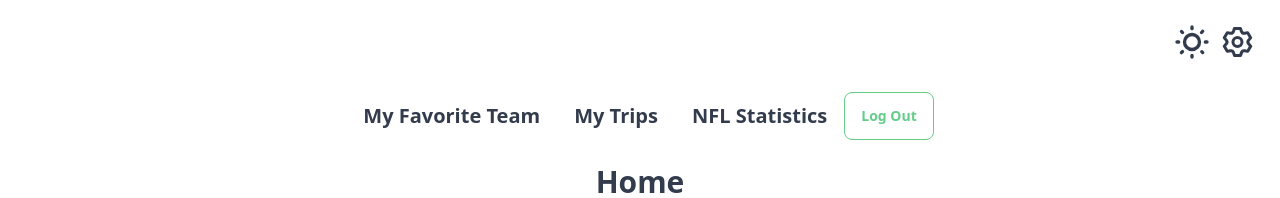
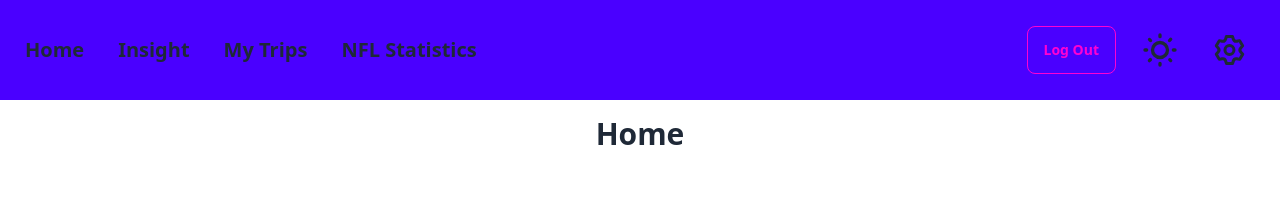
Before and after one commit to Samue1eun/GoalGetaway, a React (Vite) app in the folder frontend/: page /home in a window 1280 px wide. Shown: the top 198 px of the page. Built offline with nearby package versions, Linux system fonts and the light colour scheme; no server answers.

Commit message:
fix multiple navbar issue

```diff
--- a/frontend/components/Cards/Pages/MyFavoriteTeam/TopPlayerStats.jsx
+++ b/frontend/components/Cards/Pages/MyFavoriteTeam/TopPlayerStats.jsx
@@ -1,6 +1,5 @@
 import { useEffect, useState } from "react";
 import { getNFLTopPlayersStatic } from "../../../../src/app/utilities";
-import footballImg from '../../../../assets/football-ball.jpg'
 
 const TopPlayerStats = () => {
 
@@ -21,7 +20,7 @@ const TopPlayerStats = () => {
 
   const renderStatComp = (statKey, statData) => {
     return(
-      <div className="p-6" key={statKey}>
+      <div className="p-6 mt-6" key={statKey}>
         <h4 className="text-3xl ">{statKey.replace(/_/g, " ").toUpperCase()}</h4>
         <p>NAME: {statData[0].player.first_name} {statData[0].player.last_name}</p>
         <p>{statKey.replace(/_/g, " ").toUpperCase()}: {statData[0][statKey]}</p>
@@ -34,13 +33,7 @@ const TopPlayerStats = () => {
         <>
         {topStats ?
         <>
-        <div className="card w-full bg-base-100 h-auto shadow-xl">
-            <figure className="px-10 pt-10">
-            <img
-            src={footballImg}
-            alt="Shoes"
-            className="rounded-xl w-[400px] h-96 " />
-            </figure>
+        <div className="card w-full bg-base-100 h-[500px] shadow-xl">
           <div className="card-body items-center text-center">
             <h2 className="card-title text-4xl">Top Player Stats</h2>
              <div className="flex flex-row flex-wrap items-center justify-center">
--- /dev/null
+++ b/frontend/components/NavBar/Navbar.jsx
@@ -0,0 +1,38 @@
+import { Link } from 'react-router-dom';
+import { useNavigate } from 'react-router-dom';
+import { logOut } from '../../src/app/utilities'
+import NightAndDarkModeToggle from '../NightAndDarkModeToggle/NightAndDarkModeToggle';
+import SettingsIconPageDirectory from '../Settings/SettingsIconPageDirectory/SettingsIconPageDirectory';
+const Navbar = () => {
+
+    const navigate = useNavigate();
+    const handleSignOut = async () => {
+        try {
+            await logOut();
+            alert('Logout successful');
+            navigate('/login'); // Redirect to the login page
+        } catch (error) {
+            console.error('There was an error logging out!', error.message);
+            alert('Logout failed: ' + error.message);
+        }
+    };
+
+    return (
+        <>
+            <div className="navbar bg-primary justify-center">
+                <Link to="/home/" className="btn btn-ghost text-xl">Home</Link>
+                <Link to="/myfavoriteteam/" className="btn btn-ghost text-xl">Insight</Link>
+                <Link to="/mytrips/" className="btn btn-ghost text-xl">My Trips</Link>
+                <Link to="/nflstatistics/" className="btn btn-ghost text-xl">NFL Statistics</Link>
+
+                <div className="flex w-full gap-6 justify-end p-4">
+                <button className="btn btn-outline btn-secondary" onClick={handleSignOut}>Log Out</button>
+                    <NightAndDarkModeToggle />
+                    <SettingsIconPageDirectory />
+                </div>
+            </div>
+        </>
+    );
+    }
+
+export default Navbar;
--- a/frontend/components/NightAndDarkModeToggle/NightAndDarkModeToggle.jsx
+++ b/frontend/components/NightAndDarkModeToggle/NightAndDarkModeToggle.jsx
@@ -1,13 +1,13 @@
 import { useState, useEffect } from 'react';
 
 const NightAndDarkModeToggle = () => {
-    const [theme, setTheme] = useState("emerald");
+    const [theme, setTheme] = useState("light");
 
     const handleToggle = (e) => {
-        if (theme === "emerald") {
+        if (theme === "light") {
             setTheme('synthwave');
         } else {
-            setTheme('emerald');
+            setTheme('light');
         }
     }
 
--- a/frontend/pages/Home/Home.jsx
+++ b/frontend/pages/Home/Home.jsx
@@ -15,10 +15,6 @@ const Home = () =>{
 
     return (
         <>
-            <div className="flex justify-center">
-                <HomeNavBar />
-                {/* <LightAndDarkModeToggle /> */}
-            </div>
             <h1 className="text-center text-3xl font-bold my-4">Home</h1>
             <div className="flex flex-col items-center">
                 <div className="w-full md:w-3/4 p-4 flex justify-between">
--- a/frontend/pages/MyFavoriteTeam/MyFavoriteTeam.jsx
+++ b/frontend/pages/MyFavoriteTeam/MyFavoriteTeam.jsx
@@ -17,9 +17,6 @@ const MyFavoriteTeam = () => {
                 style={{ backgroundImage: `url(${footballFieldBackground})` }}
             >
                 <div className="hero-overlay justify-center justify-items-center w-full p-4">
-                    <div className="flex justify-center">
-                        <MyFavoriteTeamNavBar />
-                    </div>
 
                     <div className="hero-content flex flex-col items-center">
 
--- a/frontend/pages/MyTrips/MyTrips.jsx
+++ b/frontend/pages/MyTrips/MyTrips.jsx
@@ -22,9 +22,7 @@ const MyTrips = () => {
 
     return (
         <>
-            <div className="flex justify-center">
-                <MyTripNavBar />
-            </div>
+
             <h1 className="text-center text-3xl font-bold my-4">Book Your Game-day Getaway</h1>
             <div className="flex flex-col items-center">
                 <div className="w-full p-4 flex justify-center ">
--- a/frontend/pages/NFLStats/NFLStats.jsx
+++ b/frontend/pages/NFLStats/NFLStats.jsx
@@ -15,9 +15,6 @@ import TopTackles from "../../components/Cards/Pages/NFLStatistics/Defense/TopTa
 const NFLStats = () => {
     return (
         <>
-            <div className="flex justify-center">
-                <NFLStatsNavBar />
-            </div>
             <h1 className="text-center text-3xl font-bold my-4">NFL Statistics</h1>
             <div className="flex flex-col items-center">
                 <div className="w-full md:w-3/4 p-4 flex justify-between">
--- a/frontend/pages/Settings/Settings.jsx
+++ b/frontend/pages/Settings/Settings.jsx
@@ -3,9 +3,6 @@ import SettingsNavBar from "../../components/NavBar/Settings/SettingsNavBar";
 const Settings = () => {
     return (
         <>
-            <div className="flex justify-center">
-                <SettingsNavBar />
-            </div>
             <h1 className="text-center text-3xl font-bold my-4">Settings</h1>
         </>
     )
--- a/frontend/src/app/App.jsx
+++ b/frontend/src/app/App.jsx
@@ -1,8 +1,7 @@
 import { Outlet } from 'react-router-dom';
-import NightAndDarkModeToggle from '../../components/NightAndDarkModeToggle/NightAndDarkModeToggle';
-import SettingsIconPageDirectory from '../../components/Settings/SettingsIconPageDirectory/SettingsIconPageDirectory';
 import { useEffect, useState } from 'react'
 import { getNFLTeamInfo } from './utilities.jsx'
+import Navbar from '../../components/NavBar/Navbar.jsx';
 
 const App = () => {
     // The data will be return by team name(key) use dot notation
@@ -21,12 +20,10 @@ const App = () => {
 
     return (
         <>
-            <div className="min-h-screen flex flex-col">
-                <div className="flex justify-end p-4">
-                    <NightAndDarkModeToggle />
-                    <SettingsIconPageDirectory />
-                </div>
-                <div className="flex-grow">
+            <Navbar />
+            <div className="min-h-screen w-full flex flex-col">
+
+                <div className="w-full flex-grow">
                 <Outlet context={{teamInfo, setTeamInfo}} />
                 </div>
             </div>
```
